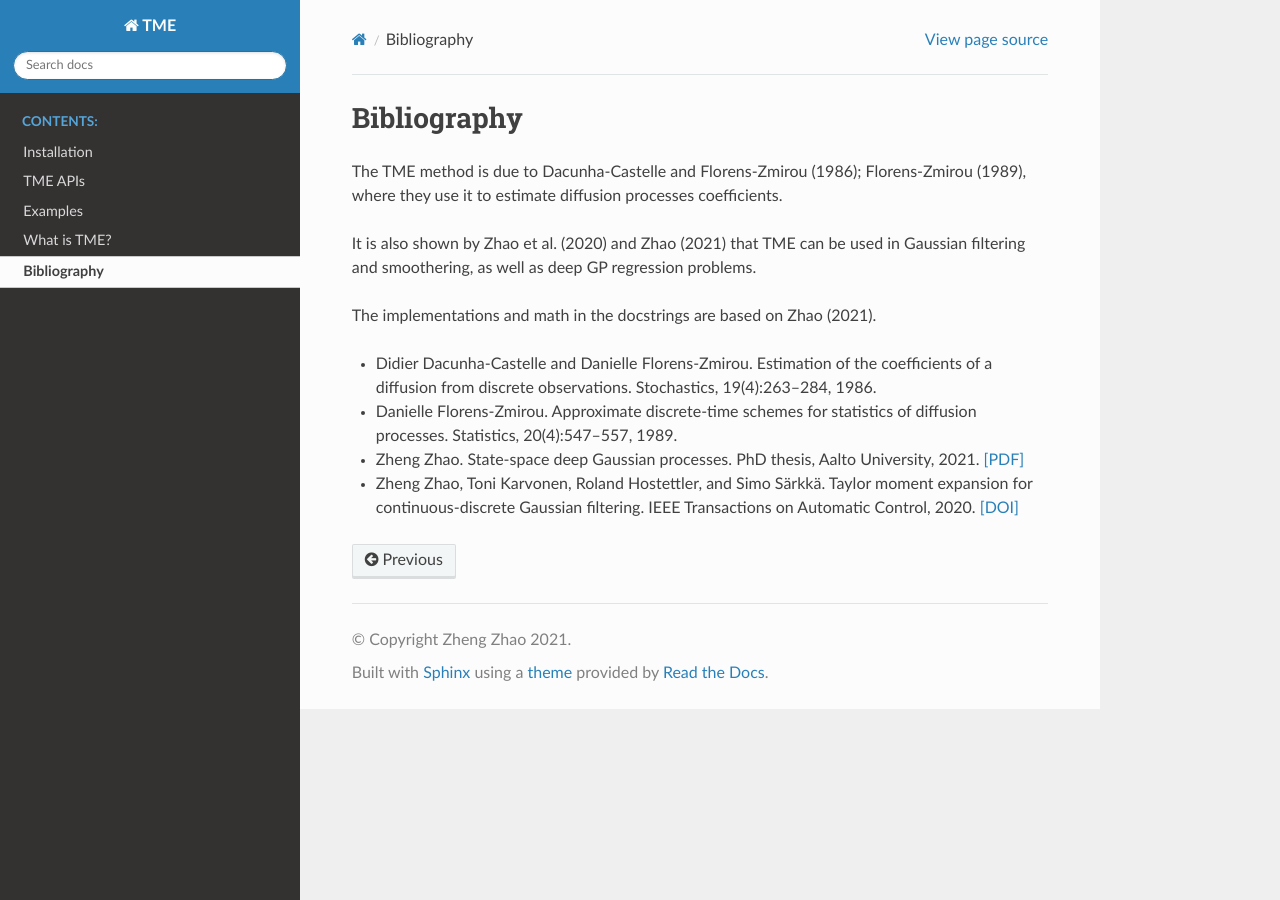
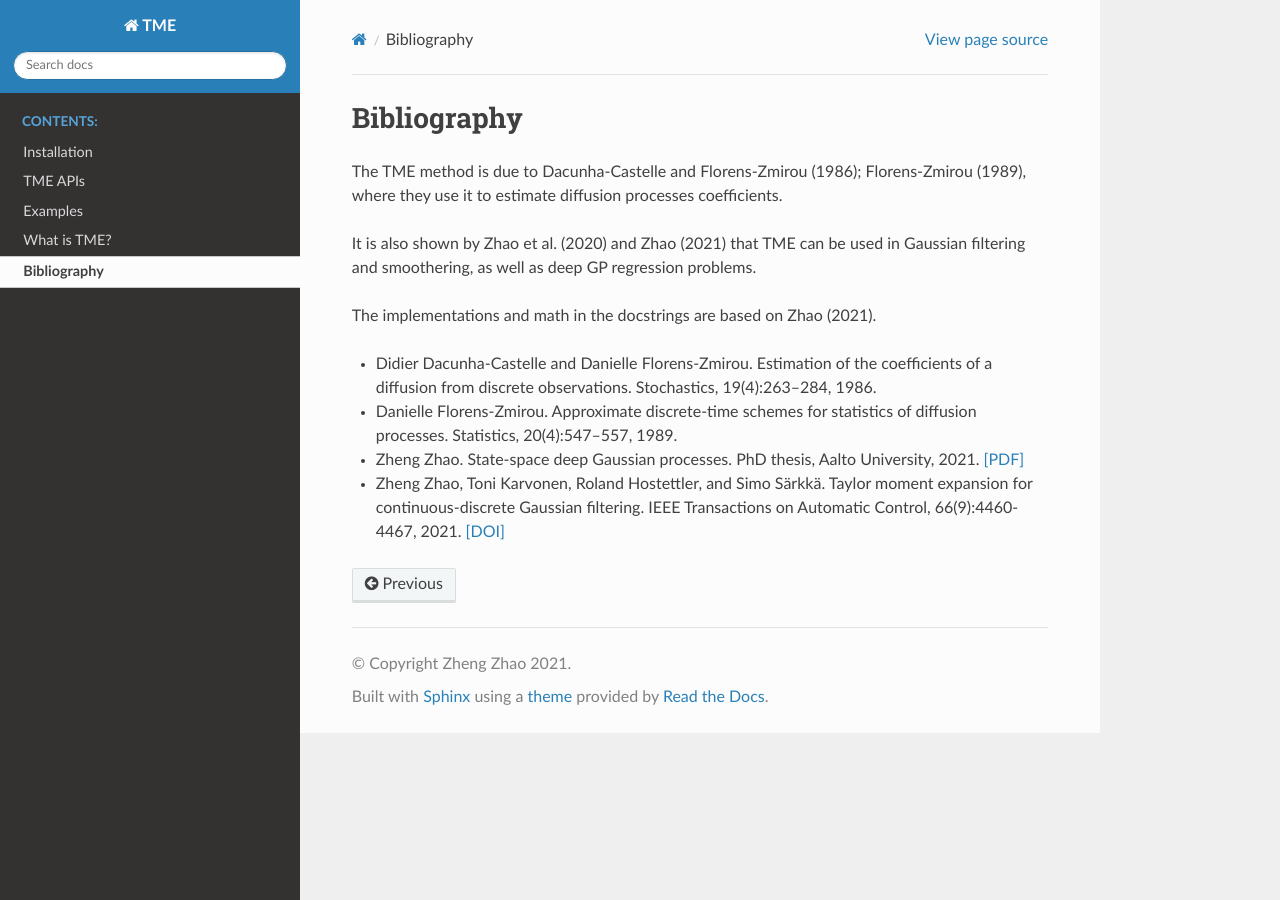
Before and after one commit to zgbkdlm/tme, a Sphinx documentation site: the page built from docs/source/readings.rst, in a window 1280 px wide. Built offline with Sphinx 7.4.7 and the Read the Docs theme 2.0.0, drawn with Linux system fonts in a browser that asks for light colours.

Commit message:
update citation info

```diff
--- a/docs/source/readings.rst
+++ b/docs/source/readings.rst
@@ -14,4 +14,4 @@ The implementations and math in the docstrings are based on Zhao (2021).
 
 - Zheng Zhao. State-space deep Gaussian processes. PhD thesis, Aalto University, 2021. `[PDF] <https://github.com/zgbkdlm/dissertation>`_
 
-- Zheng Zhao, Toni Karvonen, Roland Hostettler, and Simo Särkkä. Taylor moment expansion for continuous-discrete Gaussian filtering. IEEE Transactions on Automatic Control, 2020. `[DOI] <https://doi.org/10.1109/TAC.2020.3047367>`_
+- Zheng Zhao, Toni Karvonen, Roland Hostettler, and Simo Särkkä. Taylor moment expansion for continuous-discrete Gaussian filtering. IEEE Transactions on Automatic Control, 66(9):4460-4467, 2021. `[DOI] <https://doi.org/10.1109/TAC.2020.3047367>`_
```
Also changed, not shown: README.md (+3 -4 lines), 1 other file.
